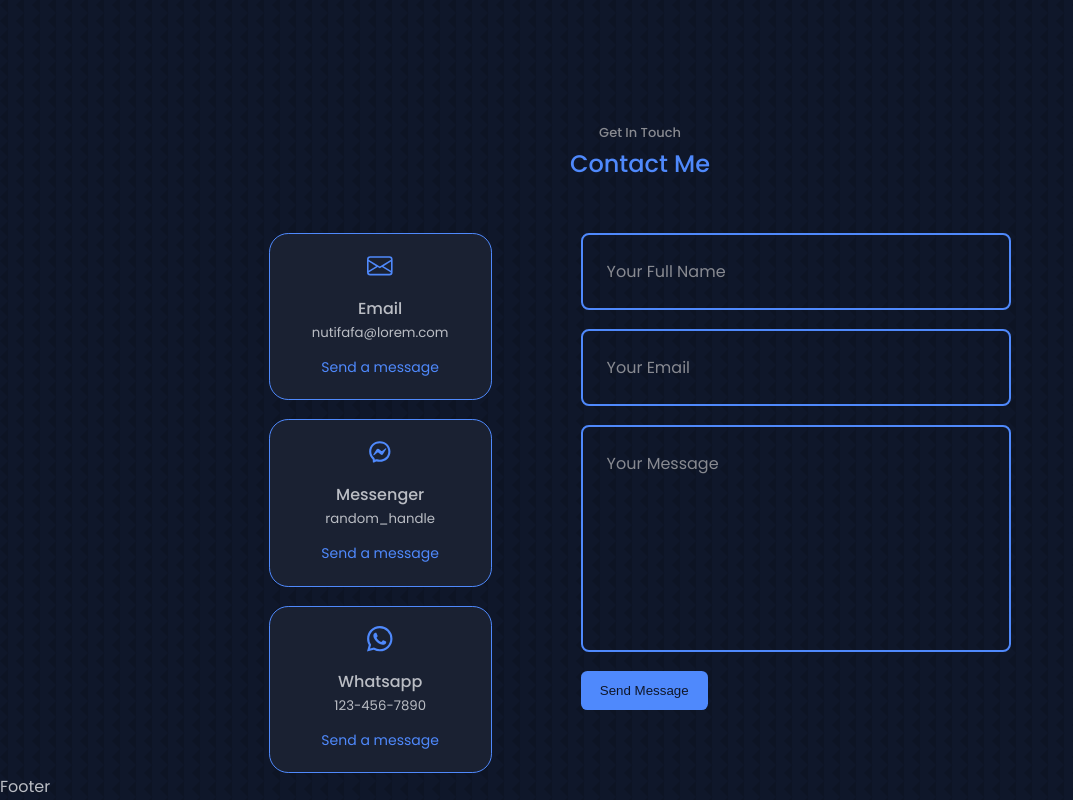
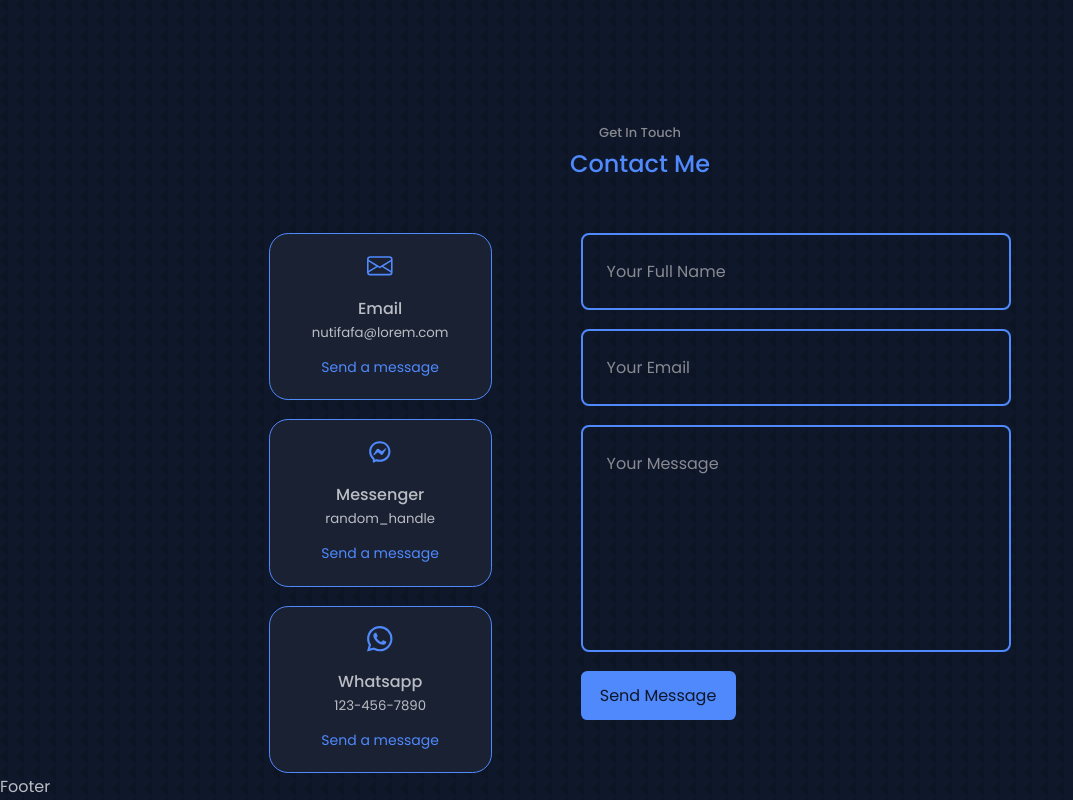
Before and after one commit to neophyte-programmer/react-portfolio, a React (Create React App) app: page / in a window 1280 px wide. Shown: the part 4563-5363 px from the top of the page, without its empty margins (0-1073 px from the left). Built offline with nearby package versions, Linux system fonts and the light colour scheme.

Commit message:
minor changes

```diff
--- a/src/components/contact/contact.css
+++ b/src/components/contact/contact.css
@@ -67,6 +67,11 @@ input::placeholder, textarea::placeholder {
     color: var(--text-color-light);
 }
 
+button {
+    font-family: var(--body-font);
+    font-size: 1rem;
+}
+
 /*=============== GENERAL MEDIA QUERIES ===============*/
 /* ==== Medium Devices ==== */
 @media screen and (max-width: 1024px) {
--- a/src/components/testimonials/Testimonials.jsx
+++ b/src/components/testimonials/Testimonials.jsx
@@ -49,10 +49,10 @@ const Testimonials = () => {
 			<h2 className='section__title'>My Testimonials</h2>
 
 			<Swiper
-        className='container testimonials__container'
+				className='container testimonials__container'
 				// install Swiper modules
 				modules={[Pagination]}
-        pagination={true}
+				pagination={true}
 				spaceBetween={40}
 				slidesPerView={1}
 			>
```
